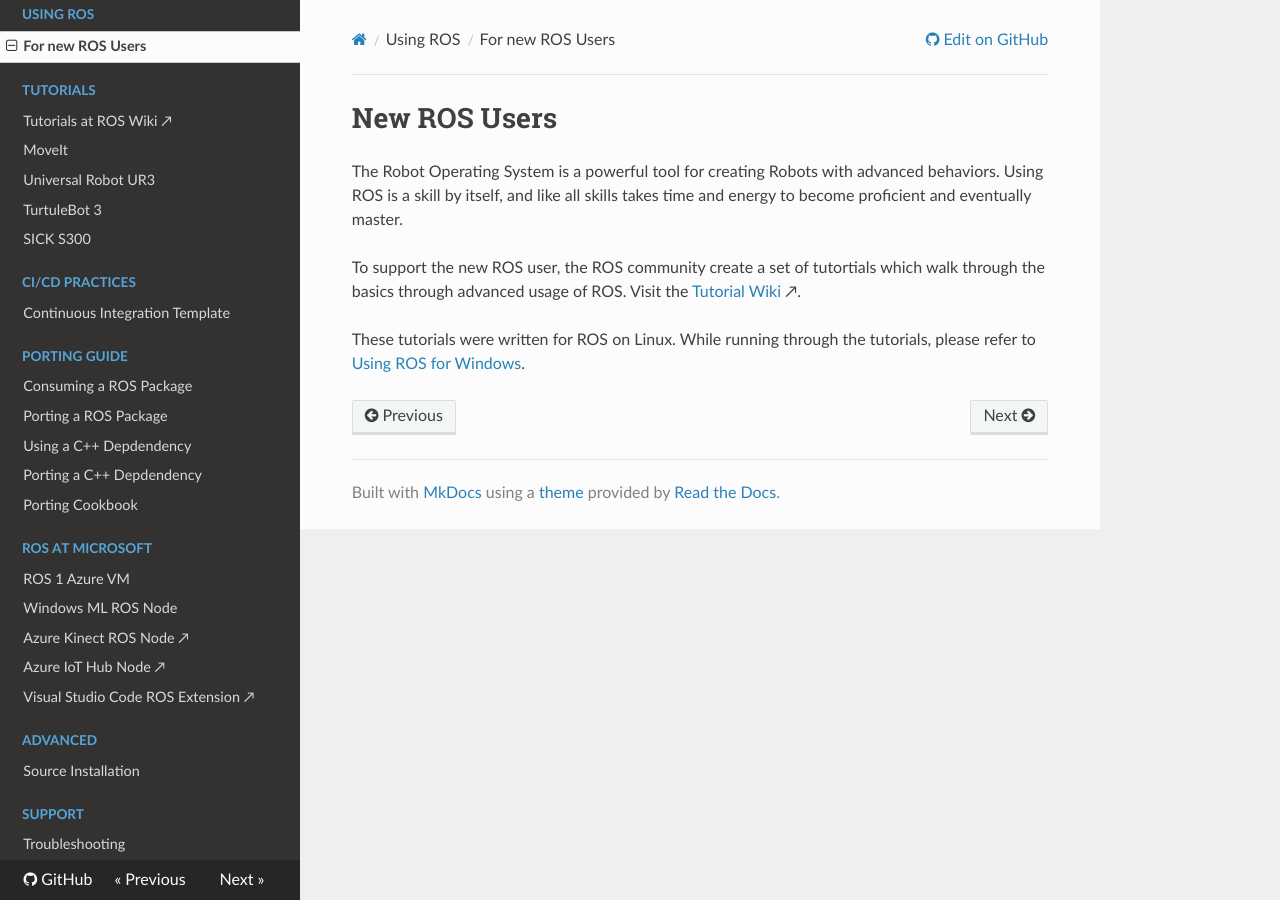
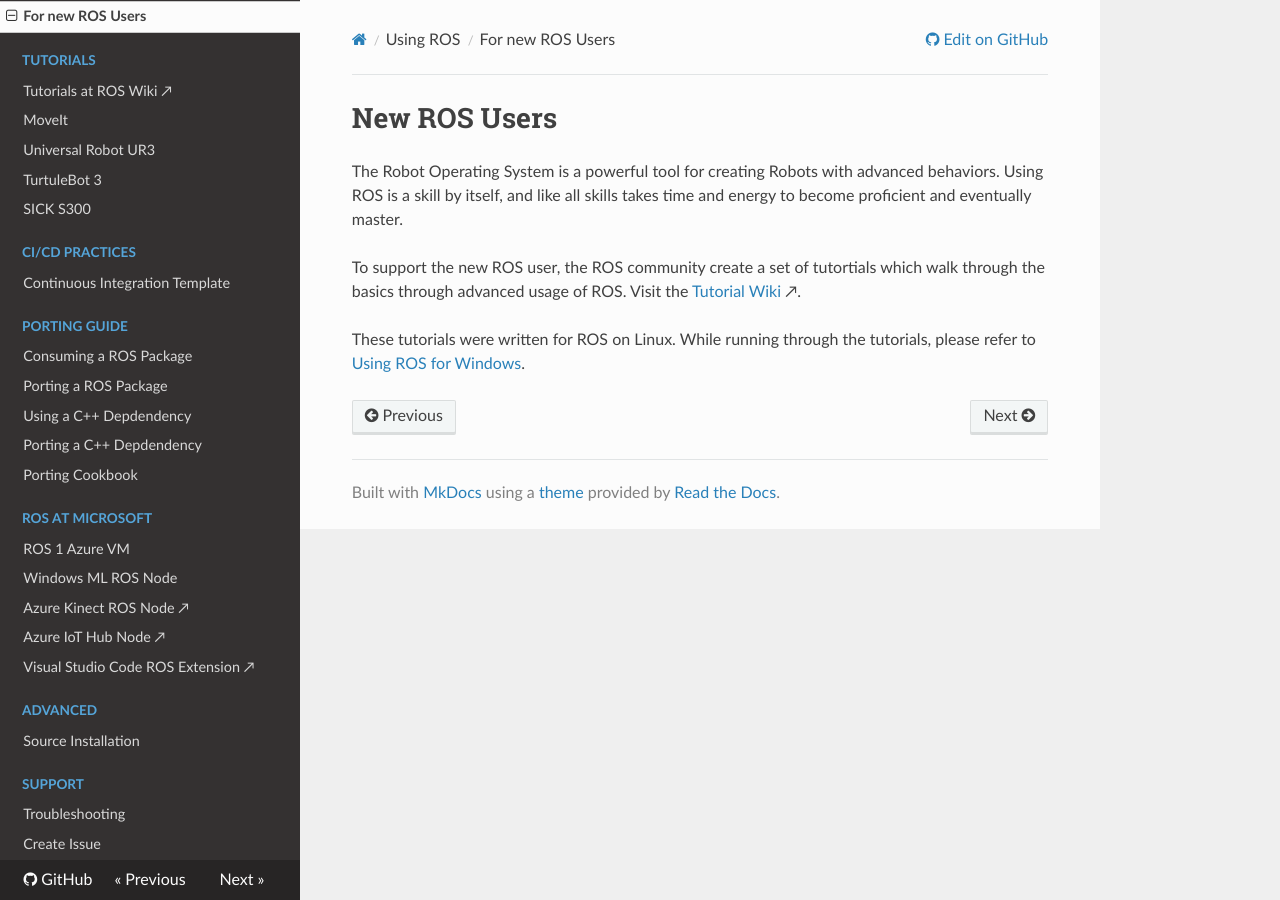
Before and after one commit to ms-iot/ROSOnWindows, an MkDocs documentation site: the page built from docs/GettingStarted/NewToROS.md, in a window 1280 px wide. Built offline with MkDocs 1.6.1, drawn with Linux system fonts in a browser that asks for light colours; nearby versions of some CDN libraries.

Commit message:
add GitHub issue link.

```diff
--- a/mkdocs.yml
+++ b/mkdocs.yml
@@ -33,5 +33,6 @@
         - Source Installation: Build/source.md
     - Support:
         - Troubleshooting: GettingStarted/Troubleshooting.md
+        - Create Issue: https://github.com/ms-iot/rosonwindows/issues
 theme: readthedocs
 use_directory_urls: false
```
